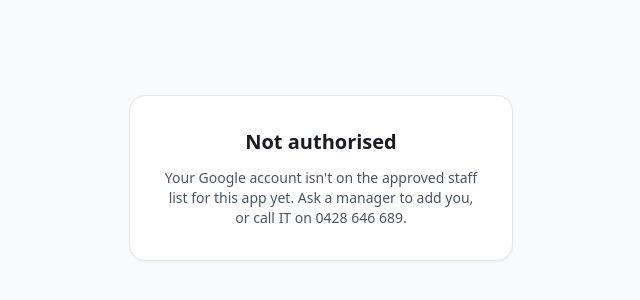
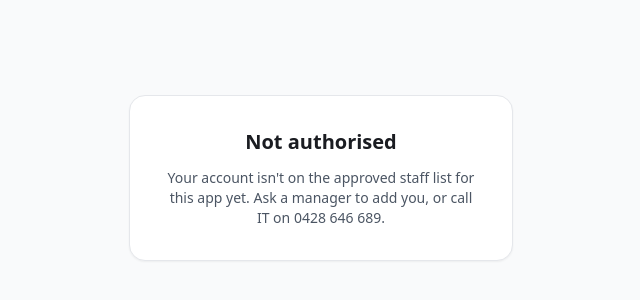
Before and after one commit to petherton/char-house-stockcount, a Next.js app: page /not-authorized in a window 1280 px wide. Shown: the part 222-522 px from the top of the page, without its empty margins (319-959 px from the left). Built offline with nearby package versions, Linux system fonts and the light colour scheme.

Commit message:
Update page.tsx

```diff
--- a/app/not-authorized/page.tsx
+++ b/app/not-authorized/page.tsx
@@ -4,7 +4,7 @@ export default function NotAuthorized() {
       <div className="w-full max-w-sm rounded-2xl border border-gray-200 bg-white p-8 shadow-sm">
         <h1 className="mb-3 text-xl font-bold text-navy">Not authorised</h1>
         <p className="text-sm text-gray-600">
-          Your Google account isn&apos;t on the approved staff list for this app
+          Your account isn&apos;t on the approved staff list for this app
           yet. Ask a manager to add you, or call IT on{" "}
           <span className="font-medium">0428 646 689</span>.
         </p>
```
